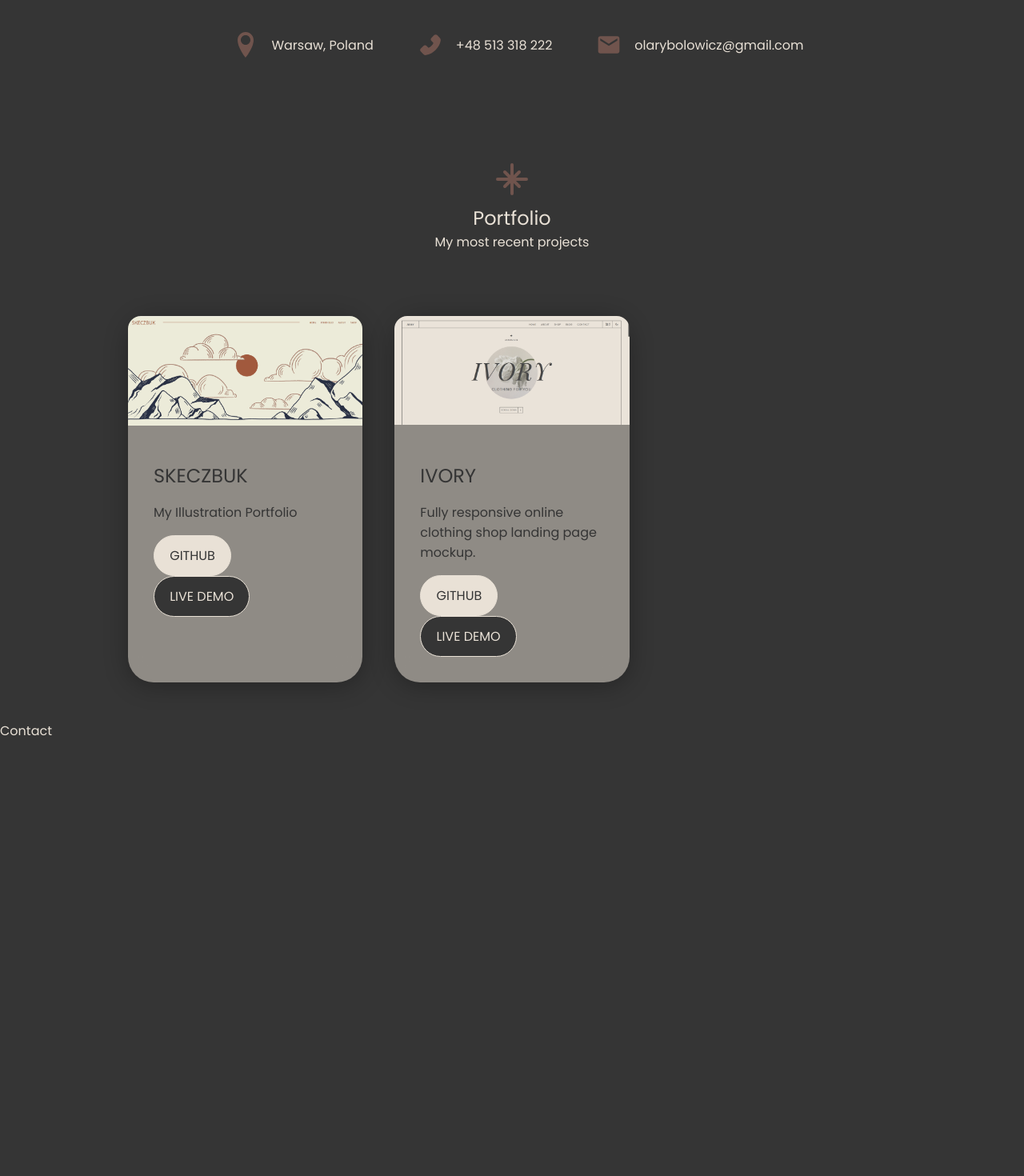
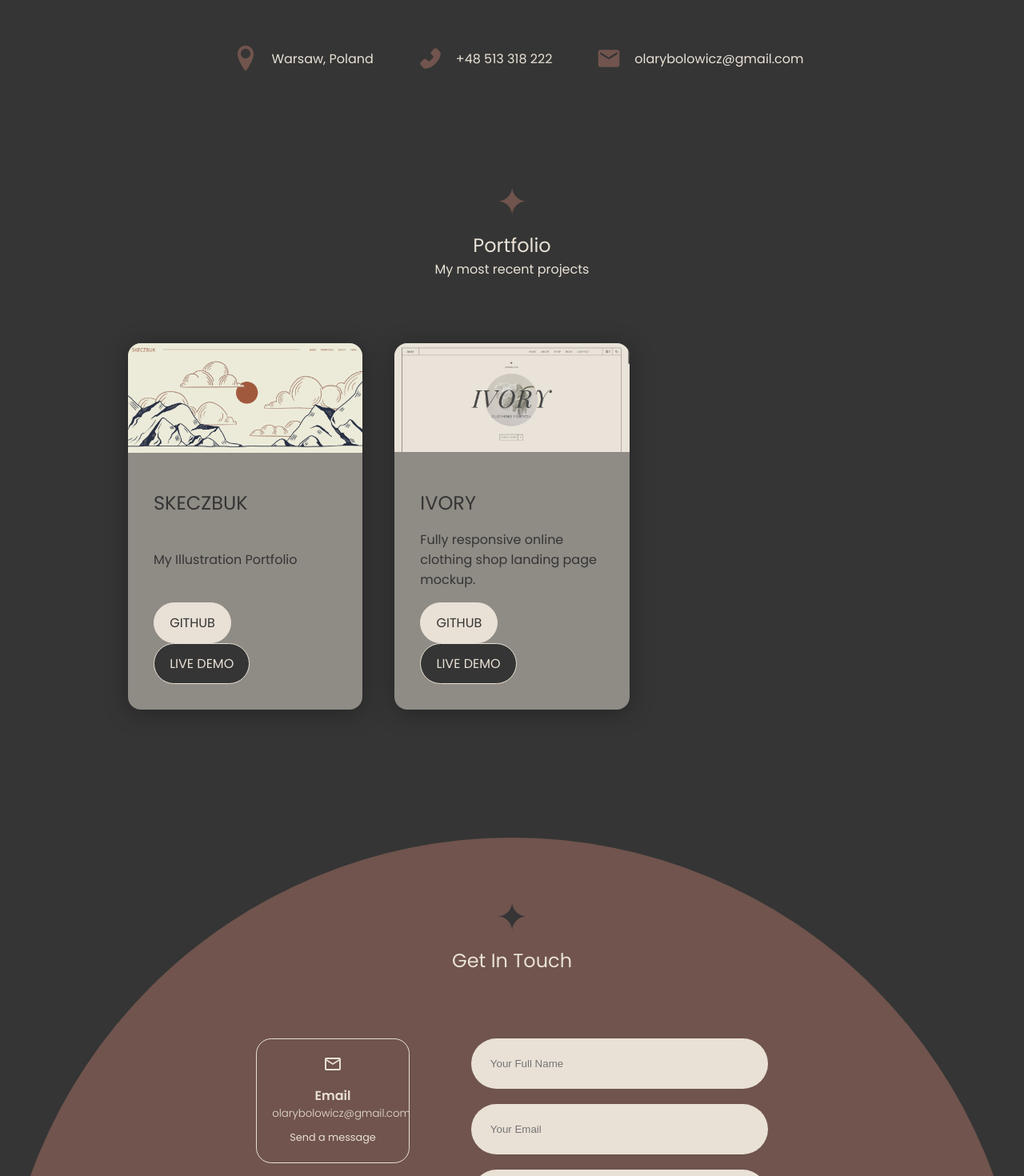
Before and after one commit to alerybo/ARybolowiczPortfolio, a React (Create React App) app: page / in a window 1280 px wide. Shown: the part 1330-2800 px from the top of the page at 80% size. Before the commit the page ends 2256 px from the top, so only its background shows below. Built offline with nearby package versions, Linux system fonts and the light colour scheme.

Commit message:
Second commit

```diff
--- a/src/App.jsx
+++ b/src/App.jsx
@@ -1,6 +1,7 @@
 import React from "react";
 
 import About from "./components/About/About";
+import Blob from "./components/Background/Blob";
 import Contact from "./components/Contact/Contact";
 import Footer from "./components/Footer/Footer";
 import Header from "./components/Header/Header";
@@ -11,6 +12,7 @@ const App = () => {
   return (
     <>
       <Navbar />
+      <Blob />
       <Header />
       <About />
       <Portfolio />
--- a/src/components/About/About.jsx
+++ b/src/components/About/About.jsx
@@ -9,7 +9,7 @@ const About = () => {
   return (
     <section id="about">
       <div className="section__title">
-        <TbNorthStar className="section__title-icon" />
+        <span className="section__title-icon">✦</span>
         <p className="section__title-text">About Me</p>
       </div>
 
--- /dev/null
+++ b/src/components/Background/Blob.css
@@ -0,0 +1,21 @@
+.blob {
+  position: absolute;
+  width: 700px;
+  height: 600px;
+  background-image: radial-gradient(circle, var(--color-second) 0%, var(--color-bg) 100%);
+  z-index: -1;
+  filter: blur(30px);
+  animation: move 35s infinite alternate-reverse;
+  opacity: 0.5;
+}
+
+@keyframes move {
+    from {
+        transform: translate(-100px, 900px) rotate(-90deg);
+        border-radius: 24% 76% 35% 65% / 27% 36% 64% 73%;
+    }
+    to {
+        transform: translate(500px, 100px) rotate(-10deg);
+        border-radius: 76% 24% 33% 67% / 68% 55% 45% 32%;
+    }
+}
--- /dev/null
+++ b/src/components/Background/Blob.jsx
@@ -0,0 +1,8 @@
+import React from "react";
+import './Blob.css'
+
+const Blob = () => {
+  return <div className="blob"></div>;
+};
+
+export default Blob;
--- a/src/components/Contact/Contact.css
+++ b/src/components/Contact/Contact.css
@@ -0,0 +1,72 @@
+#contact {
+  width: 100vw;
+  height: calc(100vw / 2);
+  background: var(--color-second);
+  border-radius: 50vw 50vw 0 0;
+}
+
+#contact .section__title-icon {
+  color: var(--color-bg);
+}
+
+.contact__container {
+  width: 50%;
+  display: grid;
+  grid-template-columns: 30% 58%;
+  gap: 12%;
+}
+
+.contact__options {
+  display: flex;
+  flex-direction: column;
+  gap: 1.2rem;
+}
+
+.contact__option {
+  background: transparent;
+  padding: 1.2rem;
+  border-radius: 1.2rem;
+  text-align: center;
+  border: 1px solid var(--color-main);
+  transition: var(--transition);
+}
+
+.contact__option:hover {
+  box-shadow: 0 4px 30px rgba(0, 0, 0, 0.3);
+}
+
+.contact__option-icon {
+  font-size: 1.5rem;
+  margin-bottom: 0.5rem;
+}
+
+.contact__option a {
+  margin-top: 0.7rem;
+  display: inline-block;
+  font-size: 0.8rem;
+}
+
+.contact__option a:hover {
+  border-bottom: 1px solid var(--color-main);
+}
+
+.contact__option h5 {
+  font-weight: 200;
+}
+
+/* ============== FORM ============== */
+form {
+  display: flex;
+  flex-direction: column;
+  gap: 1.2rem;
+}
+
+input,
+textarea {
+  width: 100%;
+  padding: 1.5rem;
+  border-radius: 2rem;
+  background: var(--color-main);
+  resize: none;
+  color: var(--color-bg);
+}
--- a/src/components/Contact/Contact.jsx
+++ b/src/components/Contact/Contact.jsx
@@ -1,10 +1,60 @@
 import React from "react";
-import './Contact.css';
+import "./Contact.css";
+import { MdOutlineEmail } from "react-icons/md";
+import { BsWhatsapp } from "react-icons/bs";
 
 const Contact = () => {
-    return(
-        <section id="contact">Contact</section>
-    )
-}
+  return (
+    <section id="contact">
+      <div className="section__title">
+        <span className="section__title-icon">✦</span>
+        <p className="section__title-text">Get In Touch</p>
+      </div>
+
+      <div className="container contact__container">
+        <div className="contact__options">
+          <article className="contact__option">
+            <MdOutlineEmail className="contact__option-icon" />
+            <h4>Email</h4>
+            <h5>olarybolowicz@gmail.com</h5>
+            <a href="mailto:olarybolowicz@gmail.com" target="_blank">
+              Send a message
+            </a>
+          </article>
+          <article className="contact__option">
+            <BsWhatsapp className="contact__option-icon" />
+            <h4>WhatsApp</h4>
+            <h5>+48 513 318 222</h5>
+            <a
+              href="https://api.whatsapp.com/send?phone=513318222"
+              target="_blank"
+            >
+              Send a message
+            </a>
+          </article>
+        </div>
+
+        <form action="">
+          <input
+            type="text"
+            name="name"
+            placeholder="Your Full Name"
+            required
+          />
+          <input type="email" name="email" placeholder="Your Email" required />
+          <textarea
+            name="message"
+            rows="7"
+            placeholder="Your Message"
+            required
+          ></textarea>
+          <button type="submit" className="btn ">
+            Send Message
+          </button>
+        </form>
+      </div>
+    </section>
+  );
+};
 
 export default Contact;
--- a/src/components/Header/Header.css
+++ b/src/components/Header/Header.css
@@ -3,7 +3,7 @@ header {
   padding-top: 7rem;
   overflow: hidden;
   position: relative;
-  background-image: url("../../assets/header_bg_dark.png");
+  /* background-image: url("../../assets/header_bg_dark.png"); */
 }
 
 .header__container {
--- a/src/components/Portfolio/Portfolio.css
+++ b/src/components/Portfolio/Portfolio.css
@@ -2,15 +2,18 @@
   display: grid;
   grid-template-columns: repeat(3, 1fr);
   gap: 2.5rem;
+  margin-bottom: 10rem;
 }
 
 .portfolio__card {
-  border-radius: 2rem;
+  border-radius: 1rem;
   background: rgba(233, 225, 214, 0.5);
   box-shadow: 0 4px 30px rgba(0, 0, 0, 0.3);
   backdrop-filter: blur(15px);
-  -webkit-backdrop-filter: blur(13px);
+  -webkit-backdrop-filter: blur(30px);
   transition: var(--transition);
+  display: flex;
+  flex-direction: column;
 }
 
 .portfolio__card:hover {
@@ -31,6 +34,10 @@
 
 .portfolio__card article {
   padding: 2rem;
+  flex-grow: 1;
+  display: flex;
+  flex-direction: column;
+  justify-content: space-between;
 }
 
 .portfolio__card-title,
@@ -43,6 +50,6 @@
   font-size: 1.5rem;
 }
 
-article > .btn {
+.portfolio__card-buttons > .btn {
     margin-right: 1rem;
 }
--- a/src/components/Portfolio/Portfolio.jsx
+++ b/src/components/Portfolio/Portfolio.jsx
@@ -1,8 +1,8 @@
 import React from "react";
 import "./Portfolio.css";
 import { TbNorthStar } from "react-icons/tb";
-import SKECZBUK from '../../assets/portfolio_skeczbuk.png';
-import IVORY from '../../assets/portfolio_ivory.png';
+import SKECZBUK from "../../assets/portfolio_skeczbuk.png";
+import IVORY from "../../assets/portfolio_ivory.png";
 
 const data = [
   {
@@ -27,7 +27,7 @@ const Portfolio = () => {
   return (
     <section id="portfolio">
       <div className="section__title">
-        <TbNorthStar className="section__title-icon" />
+        <span className="section__title-icon">✦</span>
         <p className="section__title-text">Portfolio</p>
         <p className="section__subtitle">My most recent projects</p>
       </div>
@@ -42,8 +42,14 @@ const Portfolio = () => {
               <article>
                 <p className="portfolio__card-title">{title}</p>
                 <p className="portfolio__card-subtitle">{subtitle}</p>
-                <a href={github} className="btn">GITHUB</a>
-                <a href={demo} className="btn btn-transparent">LIVE DEMO</a>
+                <div className="portfolio__card-buttons">
+                  <a href={github} className="btn" target='_blank'>
+                    GITHUB
+                  </a>
+                  <a href={demo} className="btn btn-transparent" target='_blank'>
+                    LIVE DEMO
+                  </a>
+                </div>
               </article>
             </div>
           );
```
